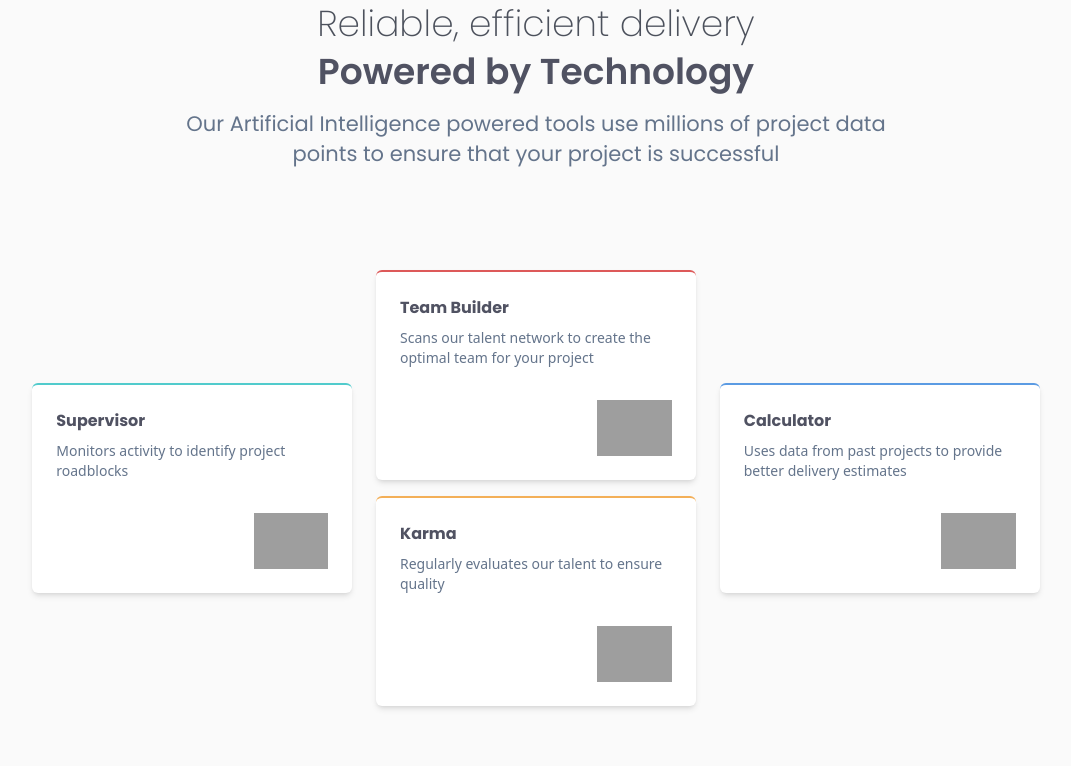
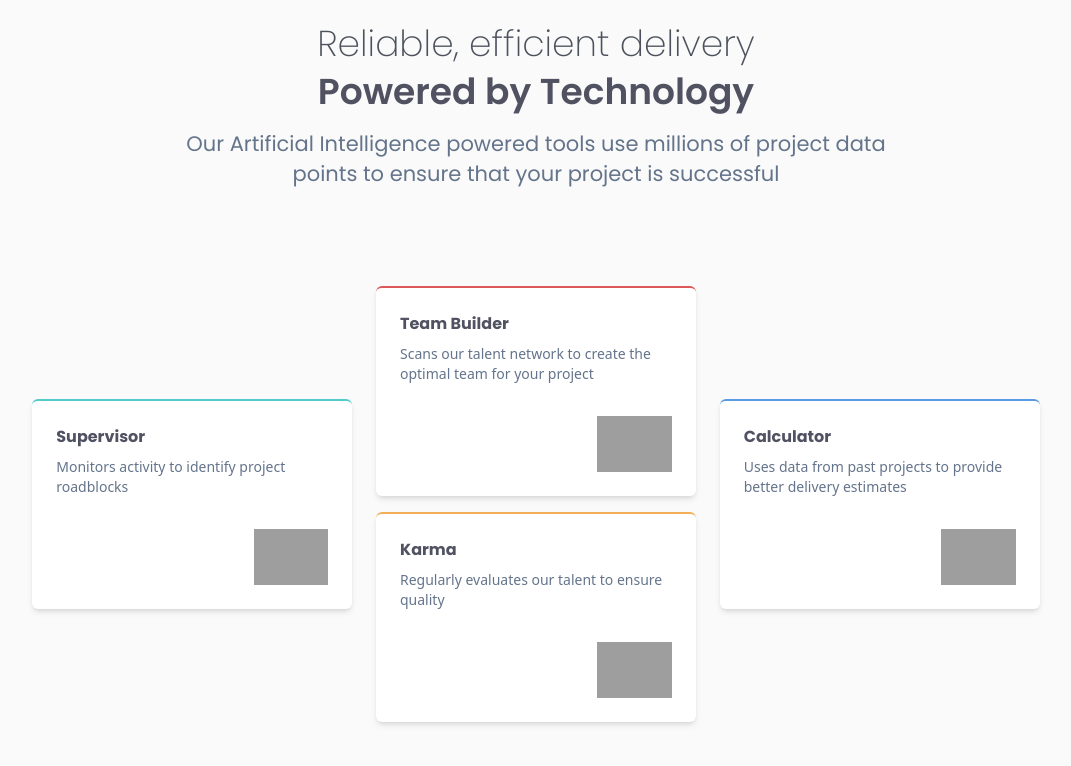
Before and after one commit to Kavya14S/FourCard, a plain HTML site: page index.html in a window 1280 px wide. Shown: the top 766 px of the page, without its empty margins (104-1175 px from the left). Drawn offline with nearby package versions, Linux system fonts and the light colour scheme; grey boxes are pictures that could not be loaded.

Commit message:
Update index.html

```diff
--- a/index.html
+++ b/index.html
@@ -11,7 +11,7 @@
 </head>
 <body>
     <section class="md:scale-150">
-        <div class="2xl:container bg-[#fafafa] pt-2" >
+        <div class="2xl:container bg-[#fafafa] pt-6" >
             <div class="w-[90%] bg-[#fafafa] mx-auto grid grid-cols-1">
                 <div class="bg-[#fafafa] w-fit flex flex-col items-center font-[Poppins] mx-auto pt-4">
                     <p class="text-2xl text-[#4c515c] font-[200]">Reliable, efficient delivery</p>
```
